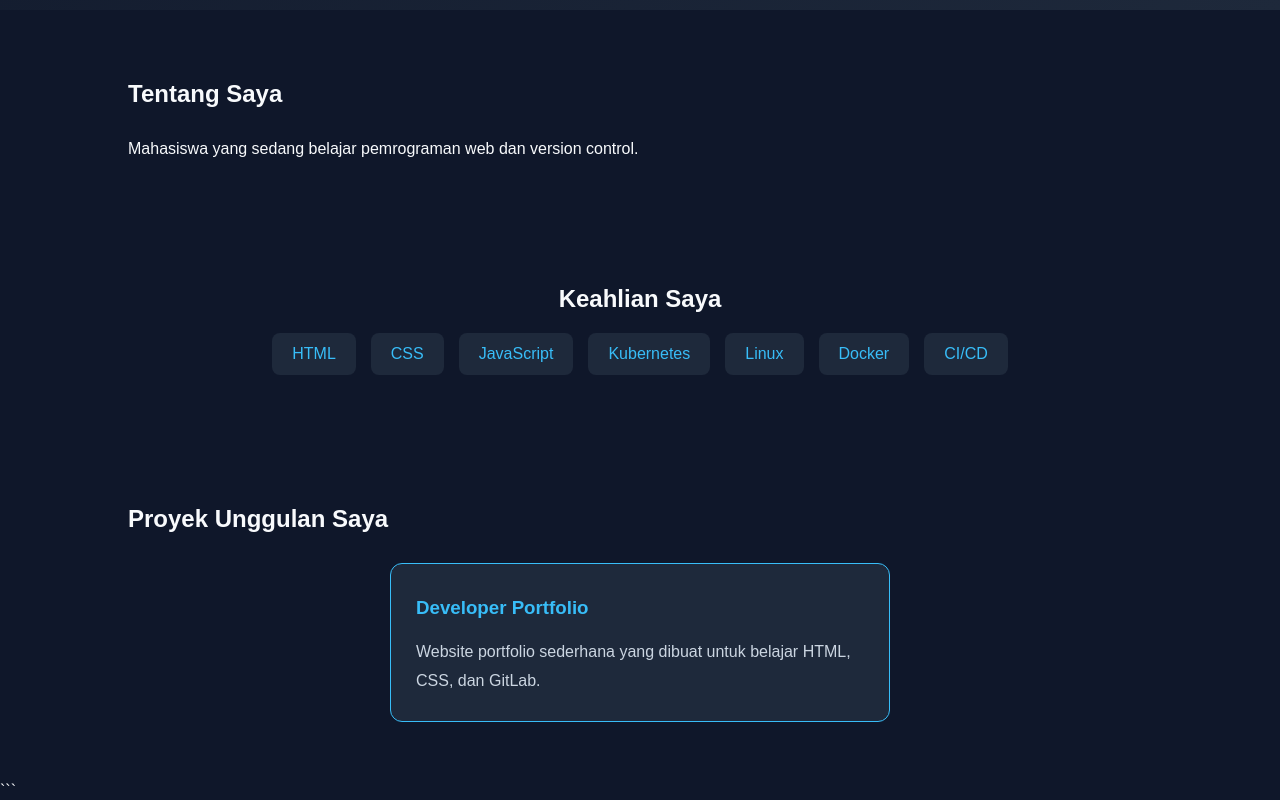
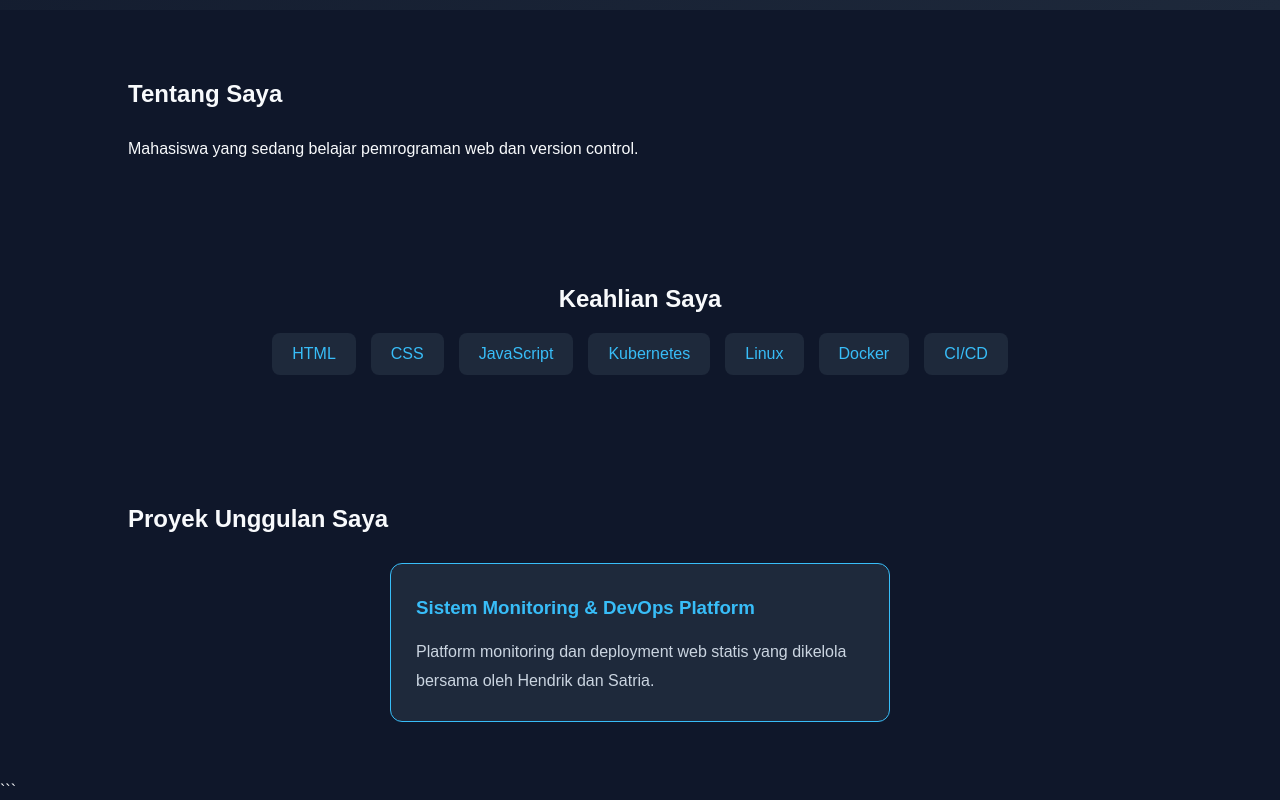
Before and after one commit to XCrusiderZ/devops-V, a plain HTML site: page index.html in a window 1280 px wide. Shown: the part 688-1488 px from the top of the page. Drawn offline with Linux system fonts and the light colour scheme.

Commit message:
update: perbarui proyek monitoring di branch main

```diff
--- a/index.html
+++ b/index.html
@@ -46,8 +46,8 @@
     <section id="projects" class="projects">
         <h2>Proyek Unggulan Saya</h2>
         <div class="project-card">
-            <h3>Developer Portfolio</h3>
-            <p>Website portfolio sederhana yang dibuat untuk belajar HTML, CSS, dan GitLab.</p>
+            <h3>Sistem Monitoring & DevOps Platform</h3>
+            <p>Platform monitoring dan deployment web statis yang dikelola bersama oleh Hendrik dan Satria.</p>
         </div>
     </section>
 </body>
```
